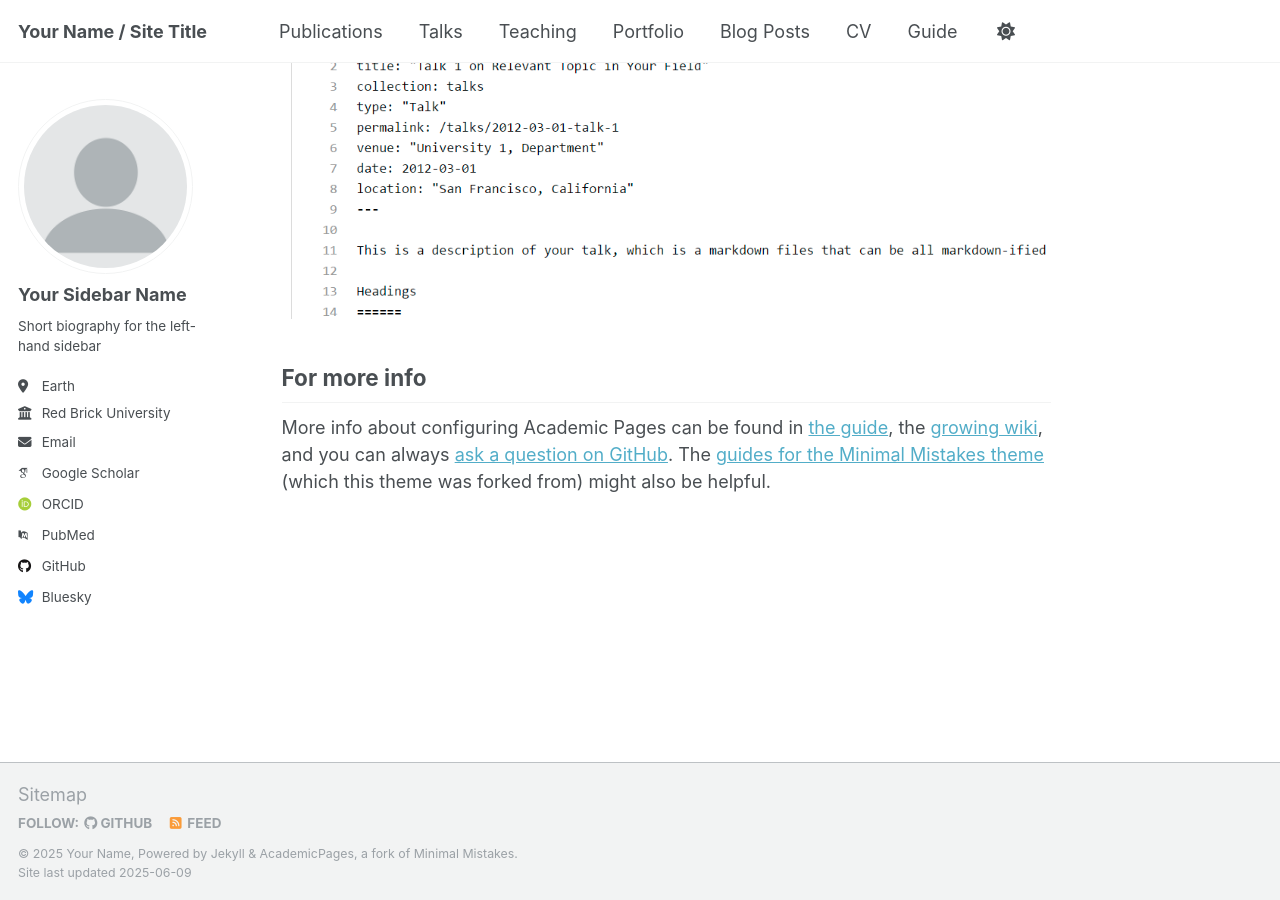
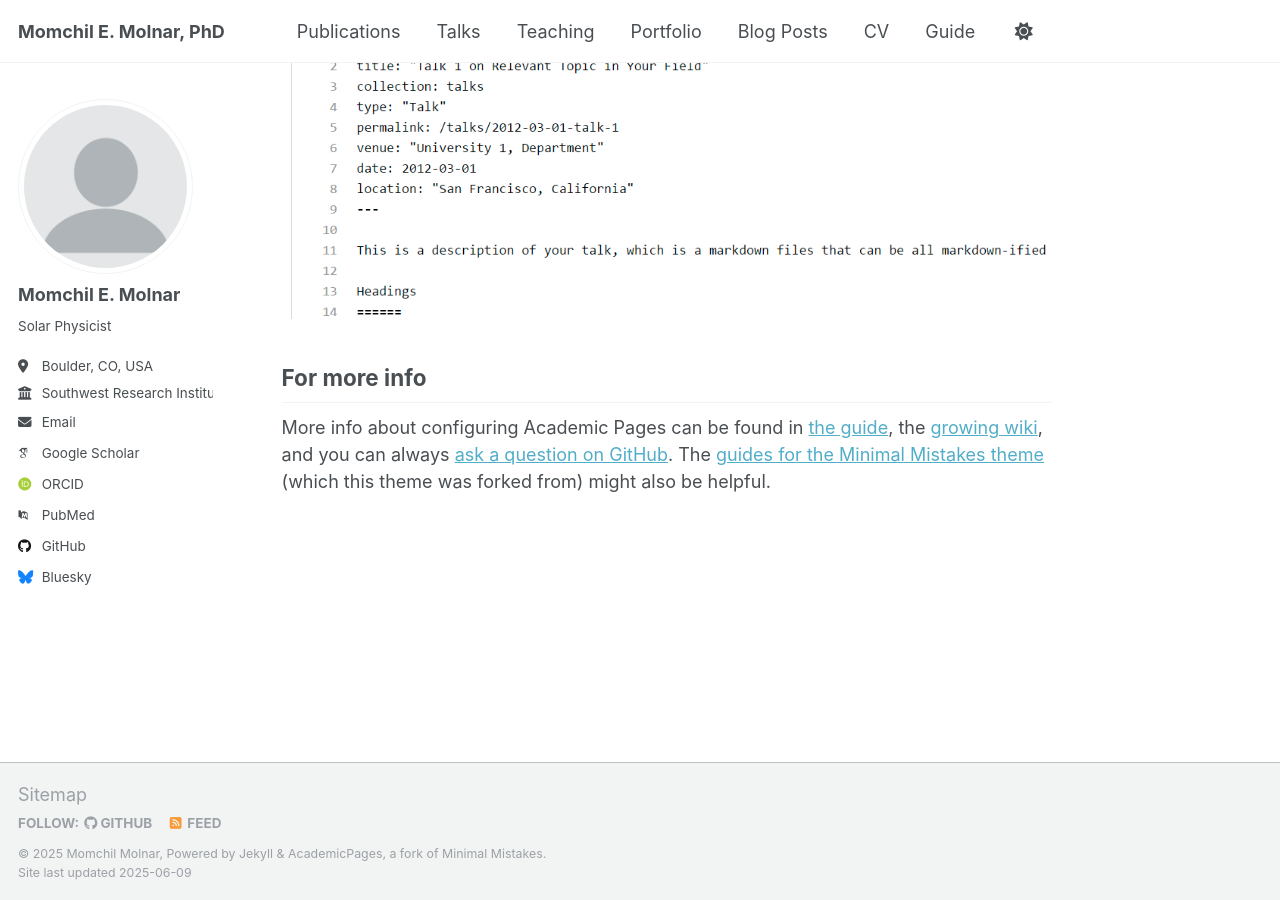
Before and after one commit to momomolnar/momomolnar.github.io, a Jekyll site: the page built from _pages/about.md, in a window 1280 px wide and 900 px high, scrolled down 2636 px. Built offline with Jekyll 4.4.1, drawn with Linux system fonts in a browser that asks for light colours; some web fonts are replaced.

Commit message:
first commit

```diff
--- a/_config.yml
+++ b/_config.yml
@@ -9,9 +9,9 @@
 # Basic Site Settings
 locale                   : "en-US"
 site_theme               : "default"
-title                    : "Your Name / Site Title"
+title                    : "Momchil E. Molnar, PhD"
 title_separator          : "-"
-name                     : &name "Your Name"
+name                     : &name "Momchil Molnar"
 description              : &description "personal description"
 url                      : https://academicpages.github.io # the base hostname & protocol for your site e.g. "https://[your GitHub username].github.io" or if you already have some other page hosted on Github then use "https://[your GitHub username].github.io/[Your Repo Name]"
 baseurl                  : "" # the subpath of your site, e.g. "/blog"
@@ -23,24 +23,24 @@ repository               : "academicpages/academicpages.github.io"
 author:
   # Biographic information
   avatar           : "profile.png"
-  name             : "Your Sidebar Name"
+  name             : "Momchil E. Molnar"
   pronouns         : # example: "she/her"
-  bio              : "Short biography for the left-hand sidebar"
-  location         : "Earth"
-  employer         : "Red Brick University"
+  bio              : "Solar Physicist"
+  location         : "Boulder, CO, USA"
+  employer         : "Southwest Research Institute"
   uri              : # URL
-  email            : "none@example.org"
+  email            : "momchil.molnar@swri.org"
 
   # Academic websites
   academia         : # URL
-  arxiv            : # URL - Update with the correct link to your profile
-  googlescholar    : "https://scholar.google.com/citations?user=PS_CX0AAAAAJ"
+
+  googlescholar    : "https://scholar.google.com/citations?user=G67t_fEAAAAJ&hl=en#"
   impactstory      : # URL
   orcid            : "http://orcid.org/yourorcidurl"
   semantic         : # URL
   pubmed           : "https://www.ncbi.nlm.nih.gov/pubmed/?term=john+snow"
   researchgate     : # URL
-  scopus           : # URL
+
 
   # Repositories and software development
   bitbucket        : # Username - Update with your username on the site
@@ -151,7 +151,6 @@ analytics:
   provider               :  "false" # false (default), "google", "google-universal", "google-analytics-4", "custom"
   google:
     tracking_id          :
-
 
 # Reading Files
 include:
```
